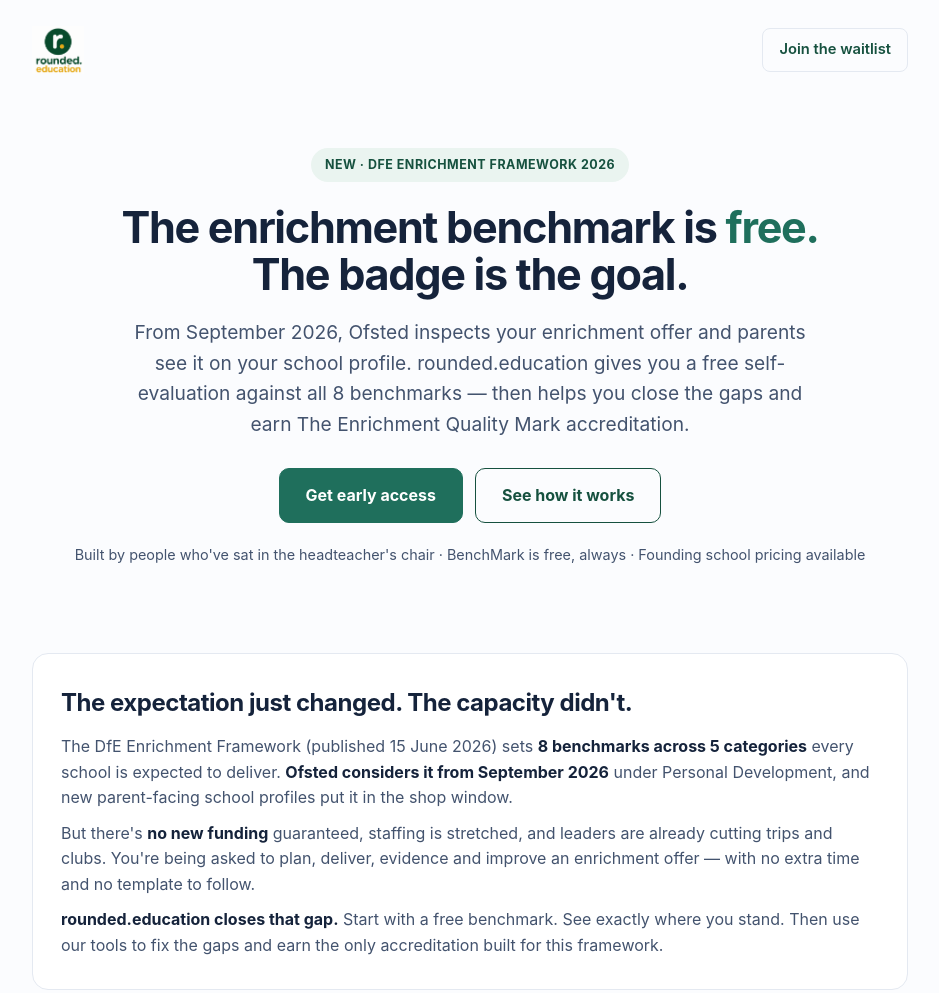
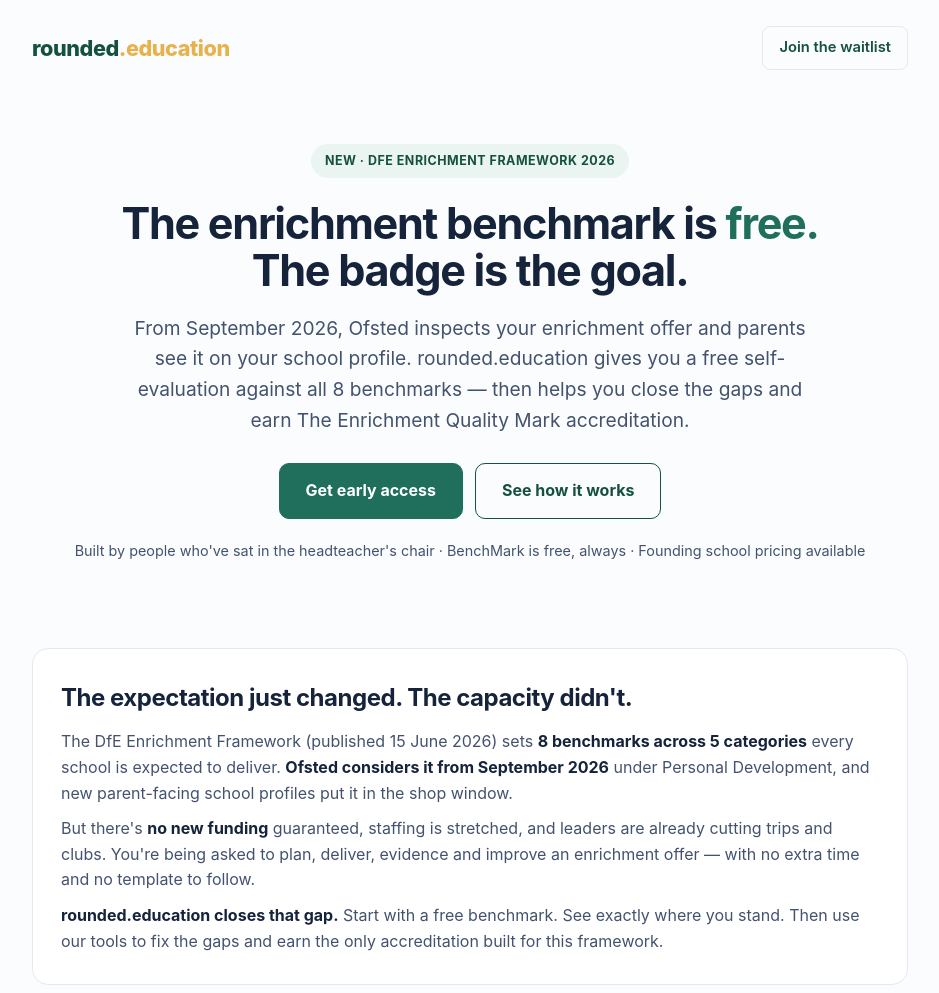
Before and after one commit to frenchh-wq/rounded.education, a plain HTML site: page index.html in a window 1280 px wide. Shown: the top 993 px of the page, without its empty margins (170-1109 px from the left). Drawn offline with Linux system fonts and the light colour scheme.

Commit message:
Revert "Add logo image to header and footer"
This reverts commit 84528cd44f0d6fe11a11a9890cecdc734daa57d8.

```diff
--- a/index.html
+++ b/index.html
@@ -15,9 +15,8 @@
   body{font-family:-apple-system,BlinkMacSystemFont,"Segoe UI",Inter,Roboto,Helvetica,Arial,sans-serif;color:var(--ink);background:var(--bg);line-height:1.6;-webkit-font-smoothing:antialiased}
   .wrap{max-width:920px;margin:0 auto;padding:0 22px}
   header{padding:26px 0;display:flex;align-items:center;justify-content:space-between}
-  .logo{display:inline-block}
-  .logo img{height:48px;width:auto;display:block}
-  .logo-footer img{height:60px;width:auto;display:block;margin:0 auto}
+  .logo{font-weight:800;font-size:1.35rem;letter-spacing:-.02em;color:var(--brand-deep)}
+  .logo span{color:var(--accent)}
   .nav-cta{font-size:.92rem;font-weight:600;color:var(--brand-deep);text-decoration:none;border:1.5px solid var(--line);padding:9px 16px;border-radius:8px}
 
   /* HERO */
@@ -132,7 +131,7 @@
 <div class="wrap">
 
   <header>
-    <a href="#" class="logo"><img src="logo.png" alt="rounded.education"></a>
+    <div class="logo">rounded<span>.education</span></div>
     <a class="nav-cta" href="#join">Join the waitlist</a>
   </header>
 
@@ -358,7 +357,7 @@
   </section>
 
   <footer>
-    <div class="logo-footer"><img src="logo.png" alt="rounded.education"></div>
+    <div class="logo" style="font-size:1.1rem;margin-bottom:6px">rounded<span>.education</span></div>
     © 2026 rounded.education · The complete toolkit for the DfE Enrichment Framework
     <br>
     <a href="https://www.linkedin.com/company/130375260" target="_blank" rel="noopener" class="footer-linkedin">
```
Also changed, not shown: logo.png (deleted).
